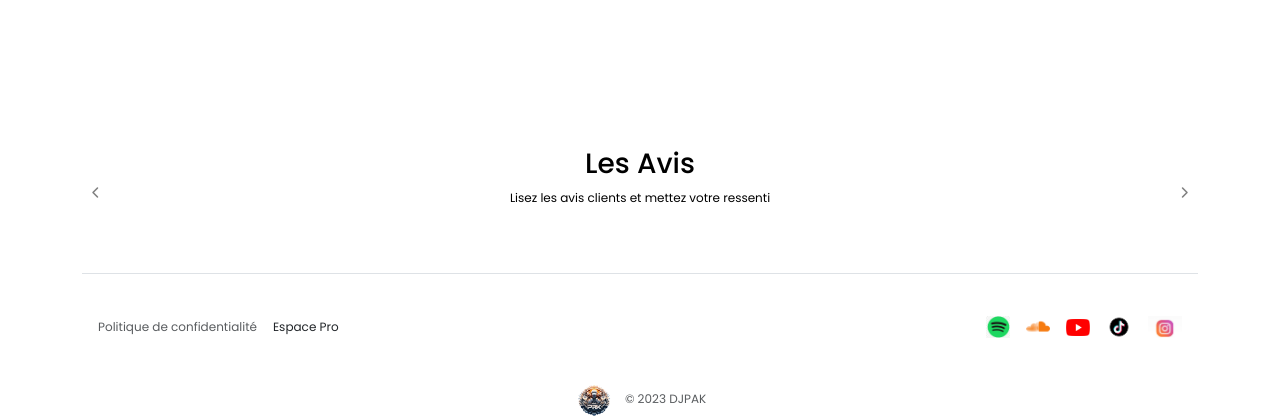
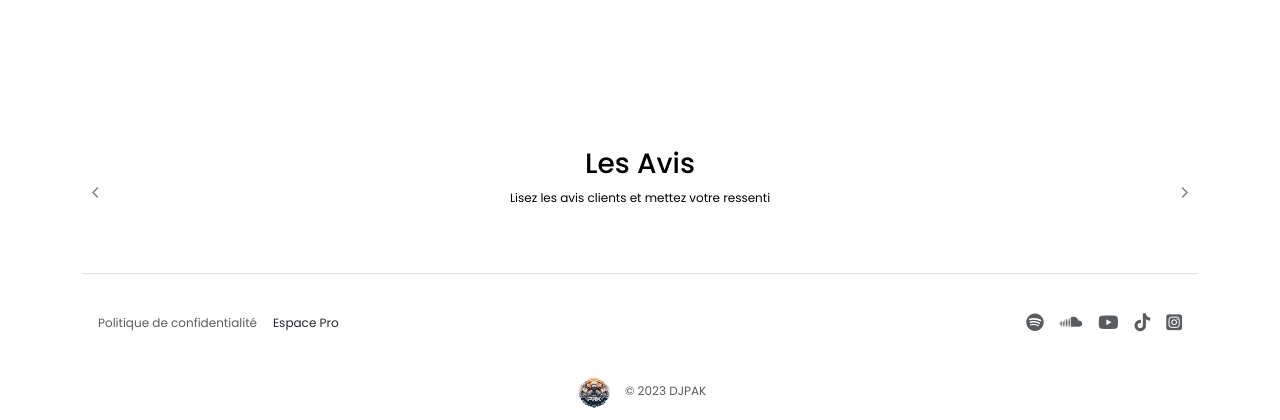
Before and after one commit to juliettelink/singleDJPAK, a PHP site: page /slider_1-main/ in a window 1280 px wide. Shown: the part 761-1181 px from the top of the page. Run offline with PHP 8.4, Linux system fonts and the light colour scheme; data that the repository does not hold is empty; some libraries are stand-ins or nearby versions.

Commit message:
telechargement gratuit et icone

```diff
--- a/index.php
+++ b/index.php
@@ -13,6 +13,7 @@ $singles = getAllSingles($pdo);
 $recentOpinion = getRecentOpinions($pdo);
 ?>
 
+
 <!-- carousel -->
 <div class="carousel">
     <!-- list item -->
@@ -25,14 +26,15 @@ $recentOpinion = getRecentOpinions($pdo);
     <div class="thumbnail">
         <?php require __DIR__ . "/templates/thumbnail_part.php"; ?>
     </div>
+
     <!-- next prev -->
-
     <div class="arrows">
         <button id="prev"><</button>
         <button id="next">></button>
     </div>
     <!-- time running -->
     <div class="time"></div>
+
 </div>
 
 <!-- Avis -->
--- a/templates/footer.php
+++ b/templates/footer.php
@@ -17,11 +17,11 @@
             </div>
 
             <ul class="nav col-md-4 justify-content-end list-unstyled align-items-center m-3">
-                <li class="ms-3 text-center"><a class="text-body-secondary" href="https://open.spotify.com/intl-fr/artist/7L70NlXQPcsZrGWo2SCE9G"><img src="assets/images/spotify.png" alt="Spotify" width="24"></a></li>
-                <li class="ms-3 text-center"><a class="text-body-secondary" href="https://on.soundcloud.com/S4mfY"><img src="assets/images/soundCloud.png" alt="Souncloud" width="24"></a></li>
-                <li class="ms-3 text-center"><a class="text-body-secondary" href="https://www.youtube.com/results?search_query=djpak"><img src="assets/images/youtube.png" alt="YouTube" width="24"></a></li>
-                <li class="ms-3 text-center"><a class="text-body-secondary" href="https://www.tiktok.com/@djpakafro?_t=8lPlQKN5Pay&_r=1"><img src="assets/images/tiktok.png" alt="TikTok" width="26"></a></li>
-                <li class="ms-3 text-center"><a class="text-body-secondary" href="https://www.instagram.com/djpakafro/"><img src="assets/images/instagram.jpg" alt="Instagram" width="34"></a></li>
+                <li class="ms-3 text-center"><a class="text-body-secondary" href="https://open.spotify.com/intl-fr/artist/7L70NlXQPcsZrGWo2SCE9G"><i class="fa-brands fa-spotify fa-xl"></i></a></li>
+                <li class="ms-3 text-center"><a class="text-body-secondary" href="https://on.soundcloud.com/S4mfY"><i class="fa-brands fa-soundcloud fa-xl"></i></a></li>
+                <li class="ms-3 text-center"><a class="text-body-secondary" href="https://www.youtube.com/results?search_query=djpak"><i class="fa-brands fa-youtube fa-xl"></i></a></li>
+                <li class="ms-3 text-center"><a class="text-body-secondary" href="https://www.tiktok.com/@djpakafro?_t=8lPlQKN5Pay&_r=1"><i class="fa-brands fa-tiktok fa-xl"></i></a></li>
+                <li class="ms-3 text-center"><a class="text-body-secondary" href="https://www.instagram.com/djpakafro/"><i class="fa-brands fa-square-instagram fa-xl"></i></a></li>
             </ul>
         </div>
         <div class="text-center">
--- a/templates/single_part.php
+++ b/templates/single_part.php
@@ -8,5 +8,8 @@
             <a href="music.php?id=<?=$single["id"];?>" class="button">Voir plus</a>
             <a href="newsLetter.php" class="button">Newsletter</a>
         </div>
+        <br>
+        <br>
+        <div><h1> <span style="font-weight: bold; color: purple;">Téléchargement Gratuit</h1></div>
     </div>
 </div>
```
Also changed, not shown: templates/footer_fond.php (+6 -6 lines), assets/images/instagram.jpg (deleted), assets/images/soundCloud.png (deleted), assets/images/spotify.png (deleted), assets/images/tiktok.png (deleted), assets/images/youtube.png (deleted).
